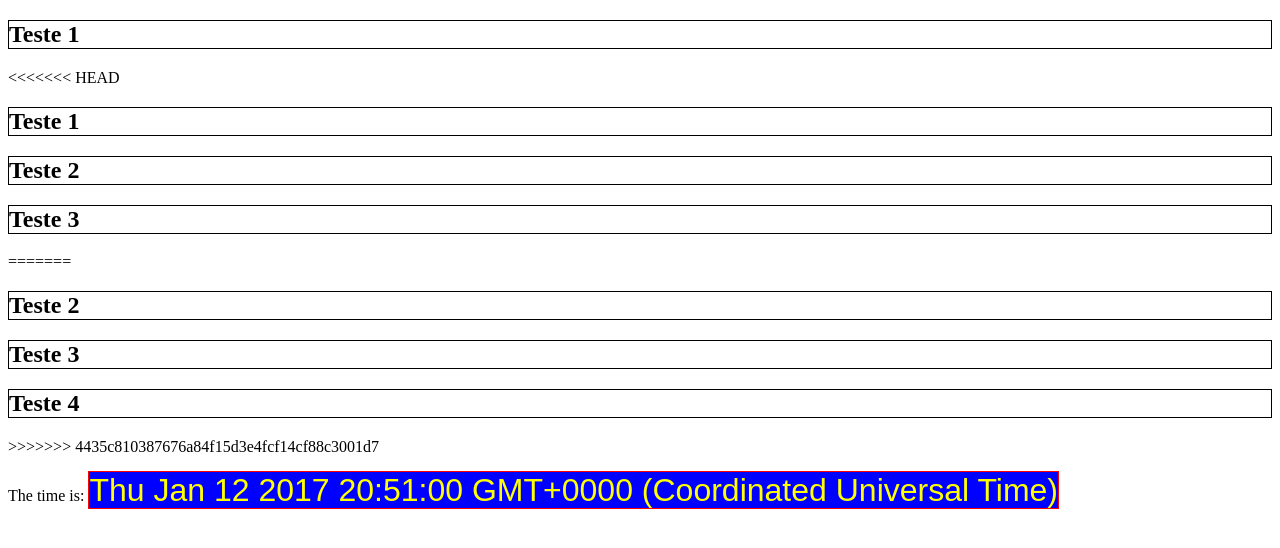
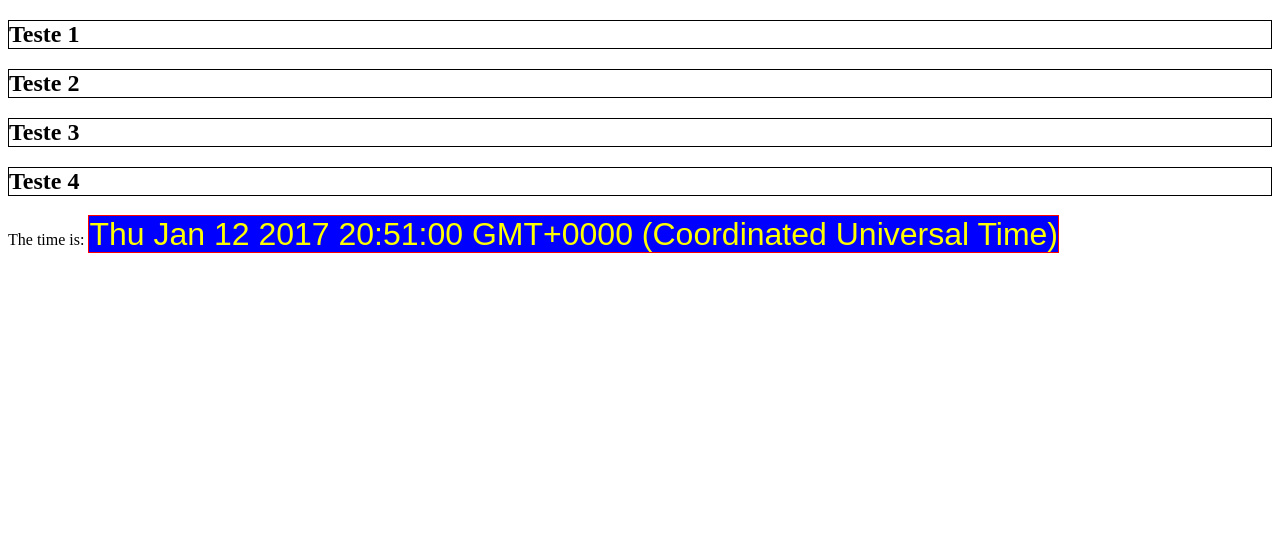
Before and after one commit to marquinhusgoncalves-zz/curso-javascript-da2k, a plain HTML site: page challenge-25/index.html in a window 1280 px wide. Drawn offline with Linux system fonts and the light colour scheme.

Commit message:
Challenge-25

```diff
--- a/challenge-25/index.html
+++ b/challenge-25/index.html
@@ -9,19 +9,11 @@
 
   <h2>Teste 1</h2>
 
-<<<<<<< HEAD
-  <h2>Teste 1</h2>
-
-  <h2>Teste 2</h2>
-
-  <h2>Teste 3</h2>
-=======
   <h2>Teste 2</h2>
 
   <h2>Teste 3</h2>
 
   <h2>Teste 4</h2>
->>>>>>> 4435c810387676a84f15d3e4fcf14cf88c3001d7
 
   <p>The time is: <output id="clock"></output></p>
 
```
